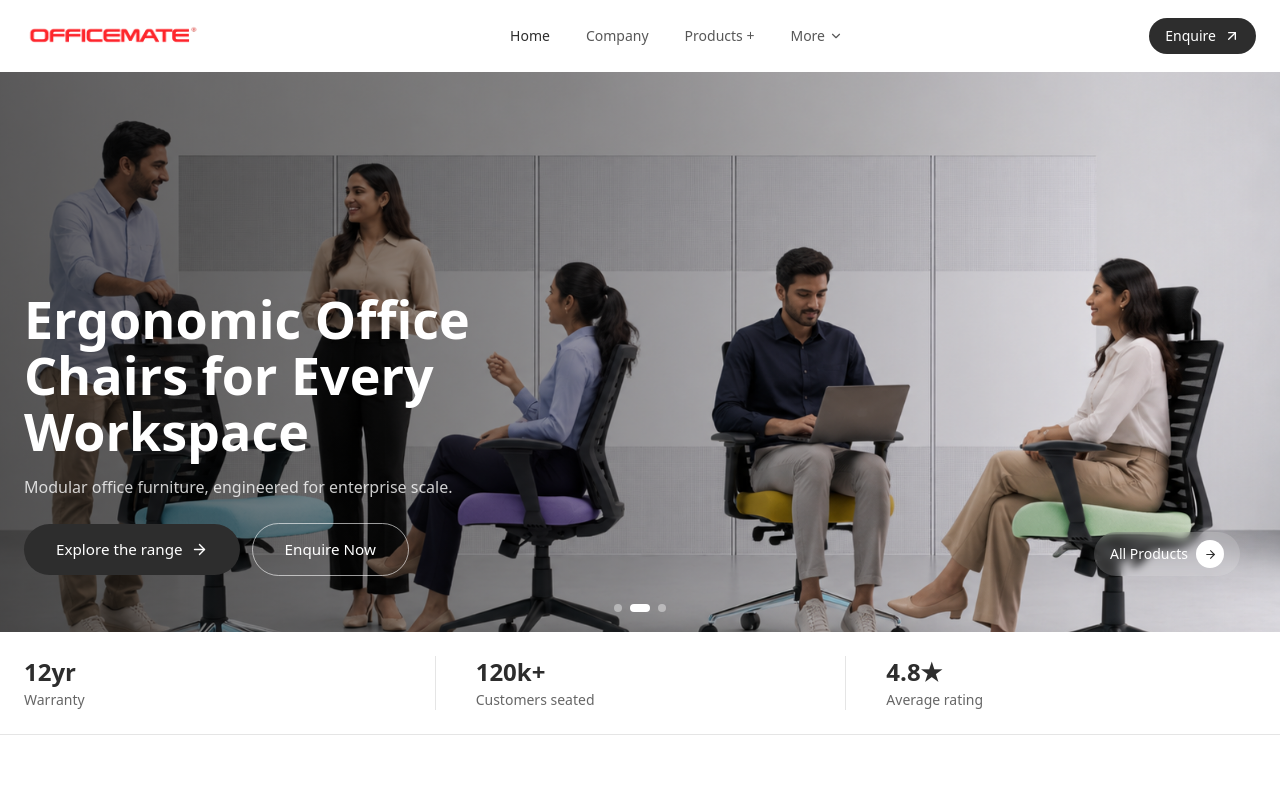
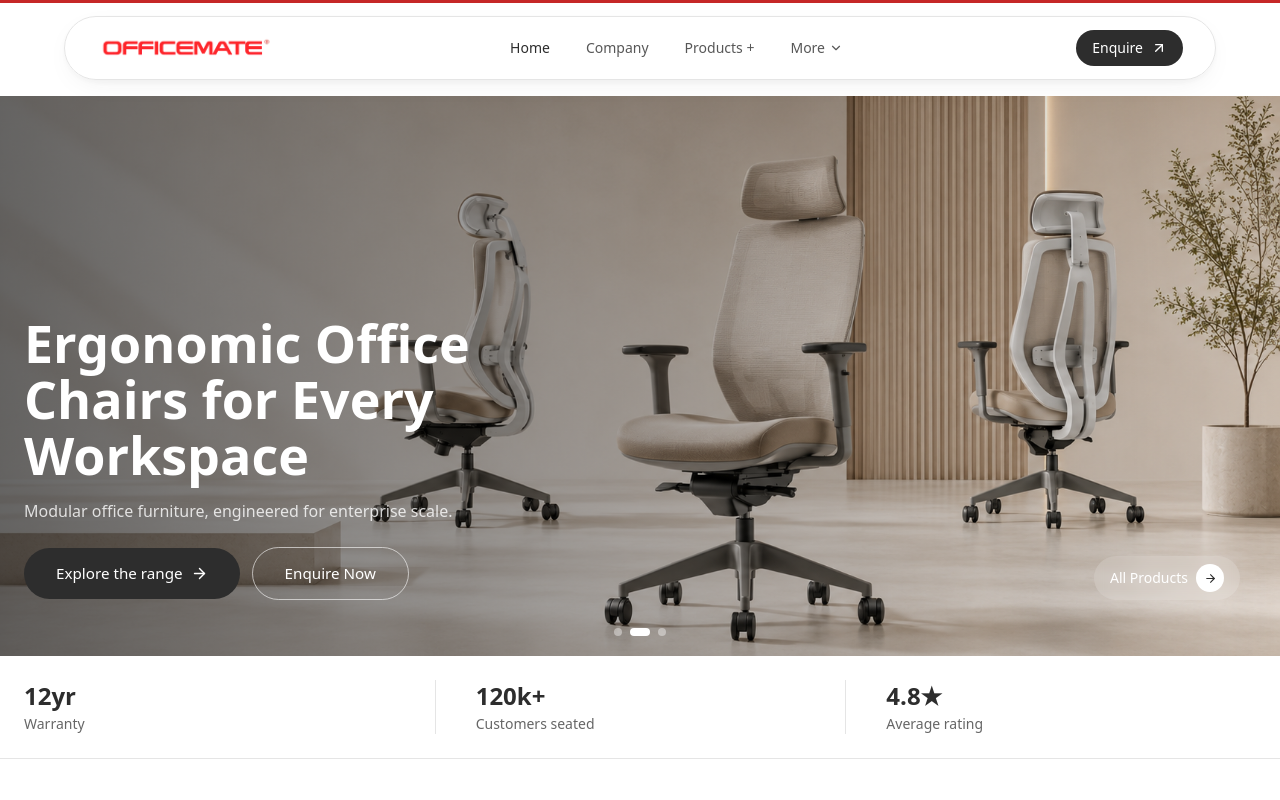
Before and after one commit to unntangle/officemate-new-website, a Next.js app: page / in a window 1280 px wide. Shown: the top 800 px of the page. Built offline with nearby package versions, Linux system fonts and the light colour scheme; a web font is replaced by a local one.

Commit message:
feat: make floating pill-shaped navbar style persistent at all times

```diff
--- a/components/layout/Navbar.tsx
+++ b/components/layout/Navbar.tsx
@@ -52,10 +52,7 @@ export function Navbar() {
 
   return (
     <header
-      className={cn(
-        "sticky top-0 z-50 w-full transition-all duration-300",
-        scrolled ? "py-3 md:py-4" : "py-0"
-      )}
+      className="sticky top-0 z-50 w-full py-4 px-4 md:px-6 bg-transparent"
       onMouseLeave={() => {
         setMegaOpen(false);
         setMoreOpen(false);
@@ -63,10 +60,8 @@ export function Navbar() {
     >
       <div
         className={cn(
-          "transition-all duration-300 flex items-center justify-between",
-          scrolled
-            ? "glass border border-line rounded-full shadow-soft max-w-6xl mx-auto px-6 h-14 md:h-16 md:px-8"
-            : "container border-b border-transparent h-16 md:h-[72px]"
+          "glass border border-line rounded-full max-w-6xl mx-auto px-6 h-14 md:h-16 md:px-8 flex items-center justify-between transition-all duration-300",
+          scrolled ? "shadow-lift bg-white/95" : "shadow-soft bg-white/80"
         )}
       >
         <Link href="/" className="flex items-center gap-2" aria-label={`${SITE.name} home`}>
```
Also changed, not shown: public/images/hero.png.
